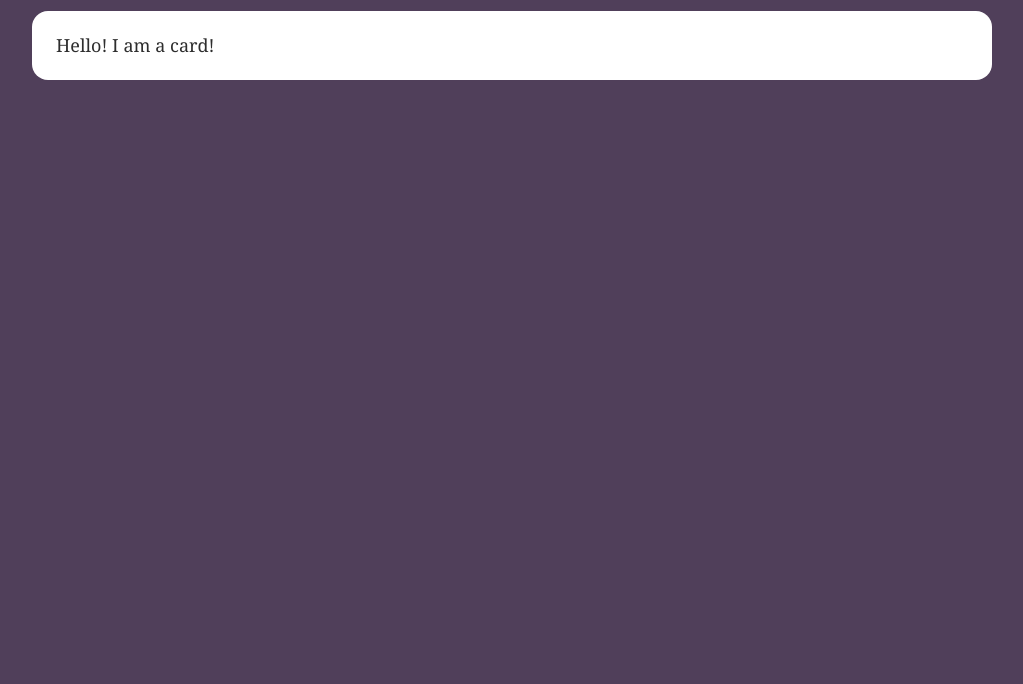
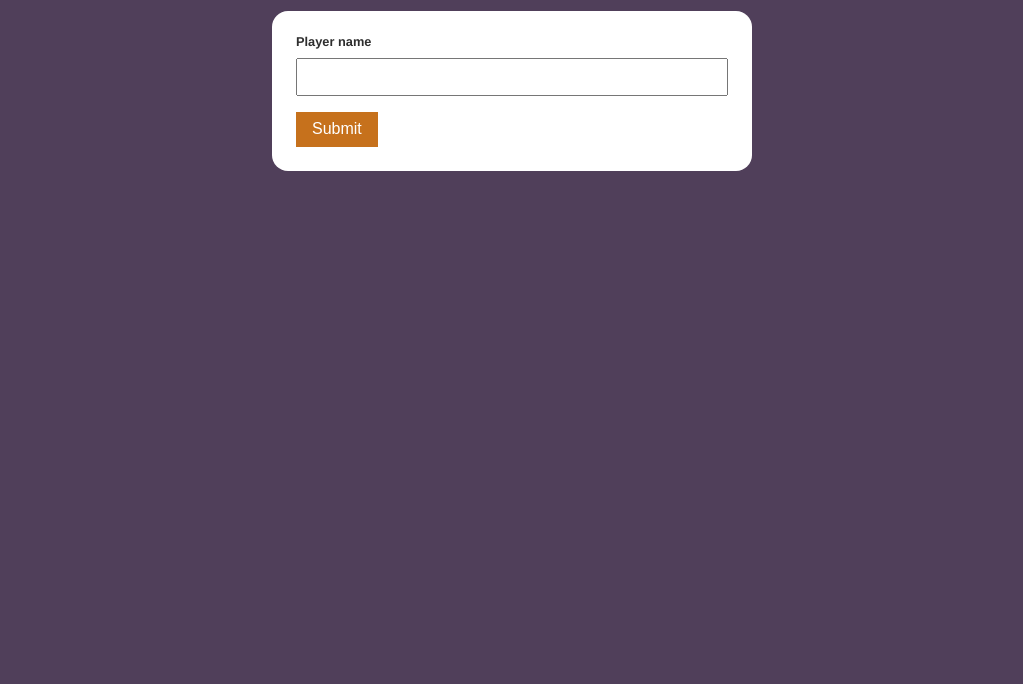
Before and after one commit to carlwood/fplcalc, a React app: page / in a window 1280 px wide. Shown: the part 116-800 px from the top of the page, without its empty margins (128-1151 px from the left). Built offline with nearby package versions, Linux system fonts and the light colour scheme.

Commit message:
Simple player name onSubmit binding

```diff
--- a/src/components/Main.js
+++ b/src/components/Main.js
@@ -2,7 +2,7 @@ require('normalize.css/normalize.css');
 require('styles/app.scss');
 
 import React from 'react';
-import Hello from './hello';
+import Player from './player';
 
 class AppComponent extends React.Component {
     render() {
@@ -10,7 +10,9 @@ class AppComponent extends React.Component {
             <div className="index">
                 <div className="container">
                     <h1 className="mast-heading">FPL Calc</h1>
-            <Hello />
+                    <div className="card-container">
+                        <Player />
+                    </div>
                 </div>
             </div>
         );
--- a/src/components/hello.js
+++ /dev/null
@@ -1,11 +0,0 @@
-import React from 'react';
-
-class Hello extends React.Component {
-  render() {
-    return (
-      <div className="card">Hello! I am a card!</div>
-    );
-  }
-}
-
-export default Hello;
--- /dev/null
+++ b/src/components/player.js
@@ -0,0 +1,45 @@
+import React from 'react';
+
+class Player extends React.Component {
+    render() {
+        return (
+            <div className="card">
+                <PlayerForm />
+            </div>
+        );
+    }
+}
+
+class PlayerForm extends React.Component {
+
+    // https://facebook.github.io/react/docs/forms.html
+
+    constructor(props) {
+        super(props);
+        this.state = {value: ''};
+
+        this.handleChange = this.handleChange.bind(this);
+        this.handleSubmit = this.handleSubmit.bind(this);
+    }
+
+    handleChange(event) {
+        this.setState({value: event.target.value});
+    }
+
+    handleSubmit(event) {
+        alert('player name is ' + this.state.value);
+        event.preventDefault();
+    }
+
+    render() {
+        return (
+            <form onSubmit={this.handleSubmit}>
+                <label className="form-label">Player name</label>
+                <input className="form-input" type="text" value={this.state.value} onChange={this.handleChange} />
+                <input className="btn" type="submit" value="Submit" />
+            </form>
+        );
+    }
+}
+
+export default Player;
--- a/src/styles/app.scss
+++ b/src/styles/app.scss
@@ -1,6 +1,14 @@
 /* Base Application Styles */
+
+$brand1: #503f5a;
+$brand2: #c6711c;
+
+* {
+    box-sizing: border-box;
+}
+
 body {
-    background: #503f5a;
+    background: $brand1;
     color: #e5e5e5;
     font-size: 18px;
     font-family: 'Georgia', serif;
@@ -13,18 +21,56 @@ body {
 
 .container {
     margin: 0 auto;
-    max-width: 60rem;
     padding: 0 1.5rem;
+}
+
+.card-container {
+    display: flex;
+    justify-content: center;
+    align-items: center;
 }
 
 .mast-heading {
     color: #fff;
     font-size: 3rem;
+    text-align: center;
 }
 
 .card {
     background: #fff;
     border-radius: 1rem;
     color: #2e2e2e;
+    flex: 1;
     padding: 1.5rem;
+    max-width: 30rem;
 }
+
+.btn {
+    border: none;
+    display: inline-block;
+    font-size: 1rem;
+    background: $brand2;
+    color: #fff;
+    padding: 0.5rem 1rem;
+}
+
+// Form
+
+form {
+    font-family: Helvetica, Arial, sans-serif;
+}
+
+.form-label {
+    display: block;
+    font-size: 0.8rem;
+    font-weight: bold;
+    margin-bottom: 0.5rem;
+}
+
+.form-input {
+    display: block;
+    font-size: 1rem;
+    margin-bottom: 1rem;
+    padding: 0.5rem;
+    width: 100%;
+}
```
Lines whose indentation alone changed are shown as unchanged.
